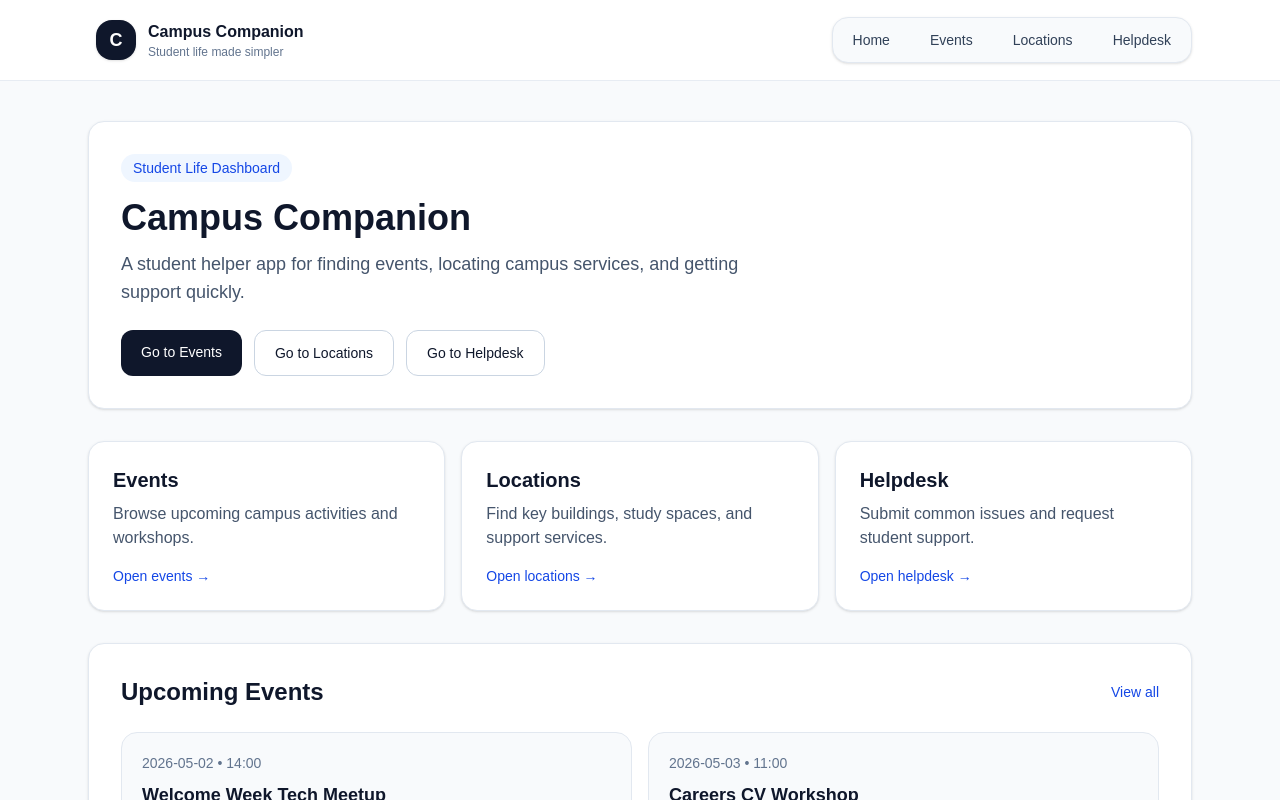
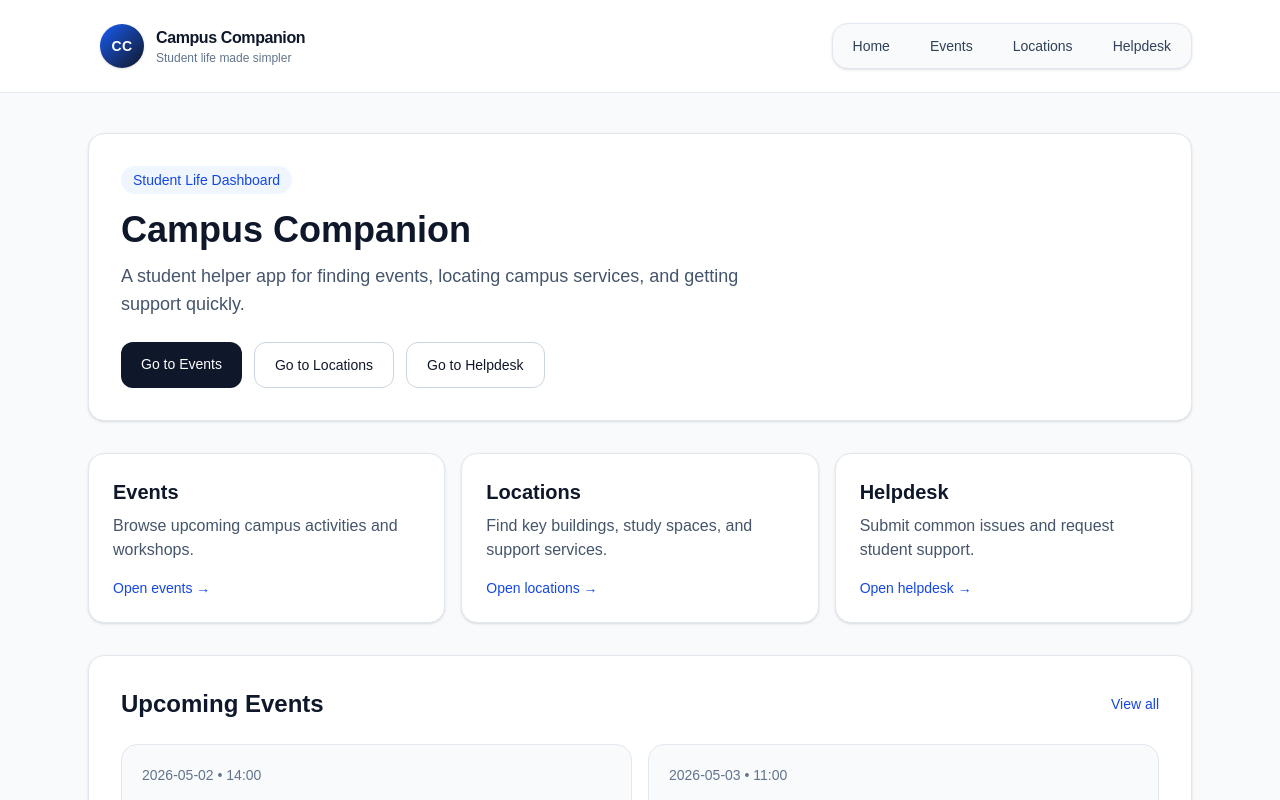
Before and after one commit to MiolesBlues/Campus_Companion, a Next.js app: page / in a window 1280 px wide. Shown: the top 800 px of the page. Built offline with nearby package versions, Linux system fonts and the light colour scheme.

Commit message:
refine navbar brand styling

```diff
--- a/src/app/layout.tsx
+++ b/src/app/layout.tsx
@@ -33,13 +33,15 @@ export default function RootLayout({
           <nav className="mx-auto flex max-w-6xl items-center justify-between px-6 py-4">
             <Link
               href="/"
-              className="flex items-center gap-3 rounded-xl px-2 py-1 transition hover:bg-slate-100"
+              className="flex items-center gap-3 rounded-2xl px-3 py-2 transition hover:bg-slate-100"
             >
-              <div className="flex h-10 w-10 items-center justify-center rounded-2xl bg-slate-900 text-lg font-bold text-white shadow-sm">
-                C
+              <div className="flex h-11 w-11 items-center justify-center rounded-full bg-gradient-to-br from-blue-600 to-slate-900 shadow-sm">
+                <span className="text-sm font-semibold tracking-wide text-white">
+                  CC
+                </span>
               </div>
               <div className="leading-tight">
-                <p className="text-base font-semibold text-slate-900">
+                <p className="text-base font-semibold tracking-tight text-slate-900">
                   Campus Companion
                 </p>
                 <p className="text-xs text-slate-500">
```
